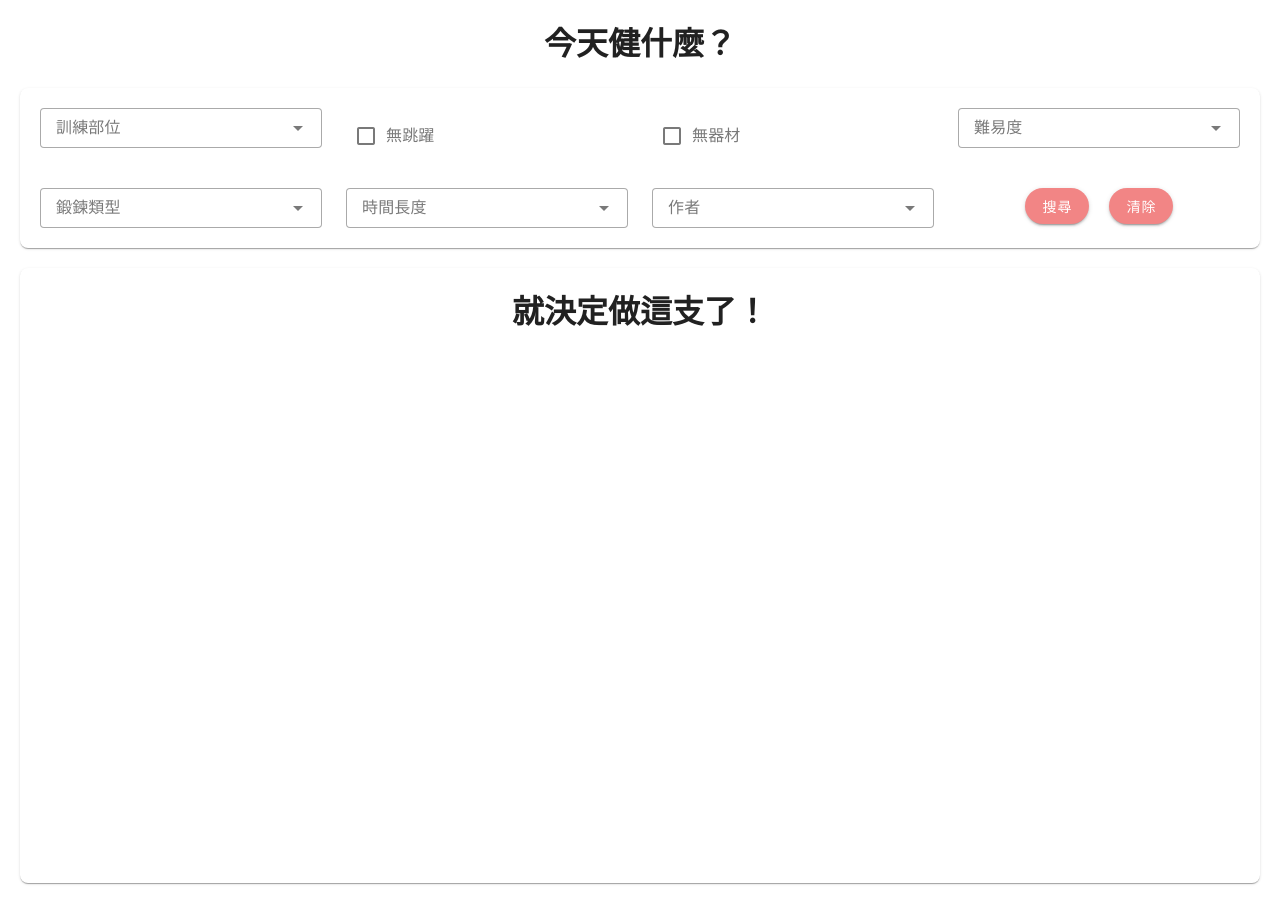
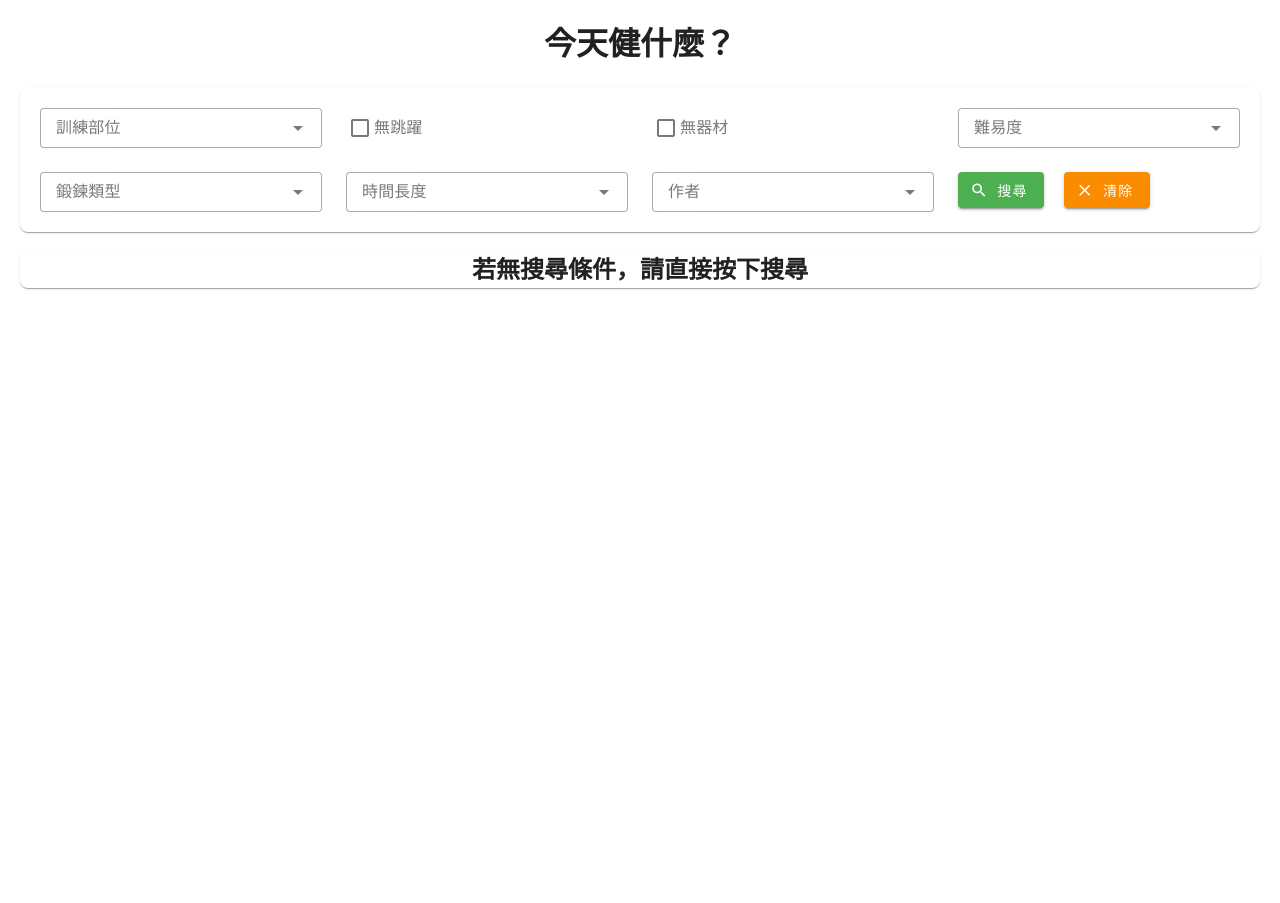
Before and after one commit to lienyun/workout-app, a Vue app: page / in a window 1280 px wide. After the commit the page ends 840 px from the top, so only its background shows below. Built offline with nearby package versions, Linux system fonts and the light colour scheme; no server answers.

Commit message:
env settings, hide cards if no result

```diff
--- a/package.json
+++ b/package.json
@@ -11,7 +11,6 @@
   "dependencies": {
     "@mdi/font": "5.9.55",
     "axios": "^1.4.0",
-    "dotenv": "^16.3.1",
     "pdfmake": "^0.2.7",
     "pinia": "^2.1.4",
     "roboto-fontface": "*",
--- a/src/App.vue
+++ b/src/App.vue
@@ -3,13 +3,18 @@
     <v-main>
       <h1 class="text-center mb-5">今天健什麼？</h1>
       <SearchCard @video="video"/>
-      <v-card class="mt-5">
+      <v-card class="mt-5" v-if="hasResult === 'beforeSearch'">
+        <h2 class="text-center">若無搜尋條件，請直接按下搜尋</h2>
+      </v-card>
+      <v-card class="mt-5" v-if="hasResult === 'result'">
         <h1 class="text-center mb-5 mt-5">就決定做這支了！</h1>
         <div class="ma-5 youtube">
-          <h2>{{ resultVideo.title }}</h2>
-          <iframe :src="resultVideo.embeddedUrl" title="YouTube video player" frameborder="0" allow="accelerometer; autoplay; clipboard-write; encrypted-media; gyroscope; picture-in-picture; web-share" allowfullscreen></iframe>
-
+          <h2 class="text-center mb-3">{{ resultVideo.title }}</h2>
+          <iframe :src="resultVideo.embeddedUrl" title="YouTube video player" frameborder="0" allow="accelerometer; autoplay; clipboard-write; encrypted-media; gyroscope; picture-in-picture; web-share"></iframe>
         </div>
+      </v-card>
+      <v-card class="mt-5" v-if="hasResult === 'noResult'">
+        <h2 class="text-center">無條件搜尋結果，可以投稿影片給我納入資料庫！</h2>
       </v-card>
     </v-main>
   </v-app>
@@ -20,9 +25,15 @@ import { ref, onMounted } from "vue";
 import SearchCard from "./components/SearchCard.vue";
 
 const resultVideo = ref({})
+const hasResult = ref('beforeSearch')
 
 const video = (val)=>{
   resultVideo.value = val
+  if(val){
+    hasResult.value = 'result'
+  }else{
+    hasResult.value = 'noResult'
+  }
 }
 // const variable = import.meta.env.VITE_KEY
 // console.log(variable)
--- a/src/components/SearchCard.vue
+++ b/src/components/SearchCard.vue
@@ -19,6 +19,7 @@
           label="無跳躍"
           hide-details
           v-model="filter.noJump"
+          density="compact"
         ></v-checkbox>
       </v-col>
       <v-col cols="12" md="3">
@@ -26,6 +27,7 @@
           label="無器材"
           hide-details
           v-model="filter.noEquipment"
+          density="compact"
         ></v-checkbox>
       </v-col>
 
@@ -79,9 +81,9 @@
         >
         </v-select>
       </v-col>
-      <v-col cols="12" md="3" class="text-center">
-        <v-btn @click="search">搜尋</v-btn>
-        <v-btn class="ml-5">清除</v-btn>
+      <v-col cols="12" md="3">
+        <v-btn @click="search" color="success" prepend-icon="mdi-magnify" rounded="default">搜尋</v-btn>
+        <v-btn @click="clear" class="ml-5" color="warning" prepend-icon="mdi-window-close" rounded="default">清除</v-btn>
       </v-col>
     </v-row>
   </v-card>
@@ -89,7 +91,6 @@
 <script setup>
 import { ref, onMounted, reactive } from "vue";
 import axios from "axios";
-import 'dotenv/config'
 
 const allData = ref([]);
 const randomVideo = ref({});
@@ -116,7 +117,7 @@ onMounted(() => {
   getData();
 });
 
-const url = 'https://sheets.googleapis.com/v4/spreadsheets/1xaeYUyU54cIX83kLjr0BKurthKG-ubr5UueTP1ZTmmU/values/A1%3AJ39?key=AIzaSyDNhv7JTIJcBbk84rGb-UC7ys2TLK8669Q'
+const url = import.meta.env.VITE_API;
 
 const getData = async () => {
   const res = await axios.get(url);
@@ -149,17 +150,16 @@ const getData = async () => {
       item.noJump = false;
     }
 
-    let urlId = item.url.split('/').pop()
-    let embeddedUrl = `https://www.youtube.com/embed/${urlId}`
+    let urlId = item.url.split("/").pop();
+    let embeddedUrl = `https://www.youtube.com/embed/${urlId}`;
 
-    return {...item, embeddedUrl};
+    return { ...item, embeddedUrl };
   });
   allData.value = newData;
   console.log("allData", allData.value);
 };
 
 const search = () => {
-  console.log(filter);
   let filterdData = allData.value.filter((item) => {
     if (filter.author !== null && item.author !== filter.author) {
       return false;
@@ -190,8 +190,23 @@ const search = () => {
 
   let randomIndex = Math.floor(Math.random() * filterdData.length);
   let randomObject = filterdData[randomIndex];
-  randomVideo.value = randomObject
-  emit("video",randomObject)
+  randomVideo.value = randomObject;
+  console.log("randomObject", randomObject);
+
+  emit("video", randomObject);
 };
+
+const clear = () =>{
+  filter.title = null
+  filter.url = null
+  filter.author = null
+  filter.bodyPart = null
+  filter.noJump = null
+  filter.noEquipment = null
+  filter.equimentType = null
+  filter.time = null
+  filter.difficuity = null
+  filter.type = null
+}
 </script>
 <style lang=""></style>
--- a/src/plugins/vuetify.js
+++ b/src/plugins/vuetify.js
@@ -17,7 +17,7 @@ export default createVuetify(
           colors: {
             linkColor: '#000000DE',
             primary: '#F28585',
-            secondary: '#000',
+            secondary: '#86A69D',
             info: '#1976D2'
           }
         },
@@ -26,7 +26,7 @@ export default createVuetify(
           colors: {
             linkColor: '#fff',
             primary: '#F28585',
-            secondary: '#fff',
+            secondary: '#86A69D',
             info: '#1976D2'
           }
         },
```
Also changed, not shown: 2 other files (tests, documents, lock files or other folders).
